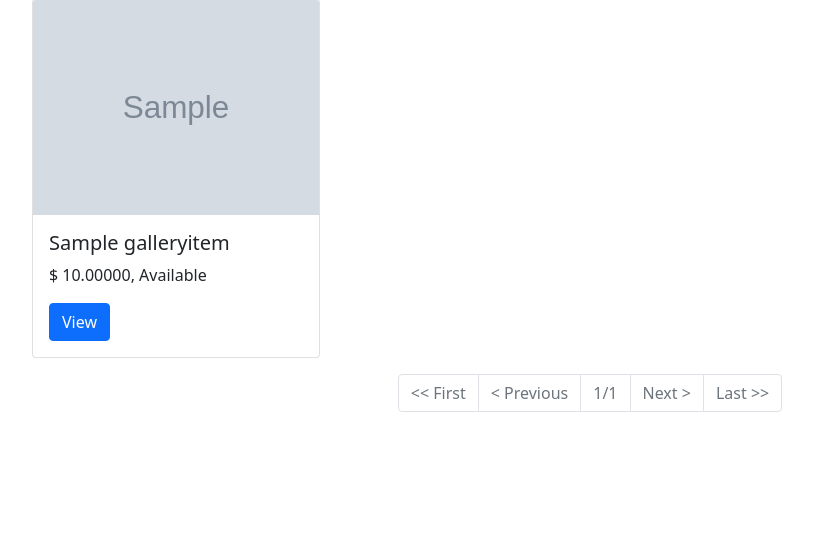
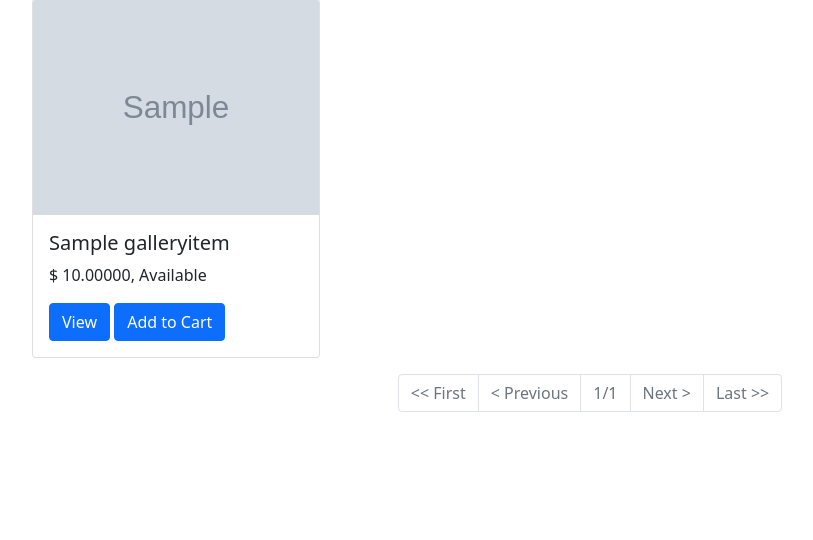
Before and after one commit to Code-Institute-Submissions/Ramish93-ms4, a Django app: page /gallery/ in a window 1280 px wide. Shown: the part 293-833 px from the top of the page, without its empty margins (50-863 px from the left). Run offline with Django 4.2, Linux system fonts and the light colour scheme; tables that the repository leaves empty hold one stand-in row (values such as "Sample post"); grey boxes marked "Sample" are stand-in pictures; some libraries are stand-ins or nearby versions.

Commit message:
Cart start has been configured/

```diff
--- a/gallery/templates/gallery/galleryitem_list.html
+++ b/gallery/templates/gallery/galleryitem_list.html
@@ -15,6 +15,7 @@
                 <h5 class="card-title">{{ item.title }}</h5>
                 <p class="card-text">$ {{ item.price }}, {{ item.status }}</p>
                 <a href="{% url 'gallery_item_detail' item.id %}" class="btn btn-primary">View</a>
+                <button class="btn btn-primary add-remove-to-cart" data-id="{{ item.id }}" data-action="add">Add to Cart</button>
               </div>
             </div>
           </div>
--- a/gallery/views.py
+++ b/gallery/views.py
@@ -18,12 +18,13 @@ class GalleryItemDetailView(DetailView):
 
 class CartDetailView(DetailView):
     def get_object(self, queryset=None):
-        return Cart.objects.get(user_id=self.request.user.id)
+        cart, created = Cart.objects.get_or_create(user_id=self.request.user.id)
+        return cart
 
 
 class AddRemoveToCartView(View):
     def get(self, request):
-        cart = Cart.objects.get(user_id=self.request.user.id)
+        cart, created = Cart.objects.get_or_create(user_id=self.request.user.id)
         gallery_item = GalleryItem.objects.get(pk=request.GET['id'])
         action = request.GET['action']
 
--- a/templates/common/base.html
+++ b/templates/common/base.html
@@ -30,9 +30,6 @@
   <title>Takhleeq Kada</title>
 
   <link rel="stylesheet" href="{% static "main.css" %}">
-  <link rel="shortcut icon"
-        type='image/x-icon'
-        href="https://cdn.sstatic.net/Sites/stackoverflow/Img/favicon.ico?v=ec617d715196"/>
   <link href="https://cdn.jsdelivr.net/npm/bootstrap@5.0.2/dist/css/bootstrap.min.css"
         rel="stylesheet"
         integrity="sha384-EVSTQN3/azprG1Anm3QDgpJLIm9Nao0Yz1ztcQTwFspd3yD65VohhpuuCOmLASjC"
```
